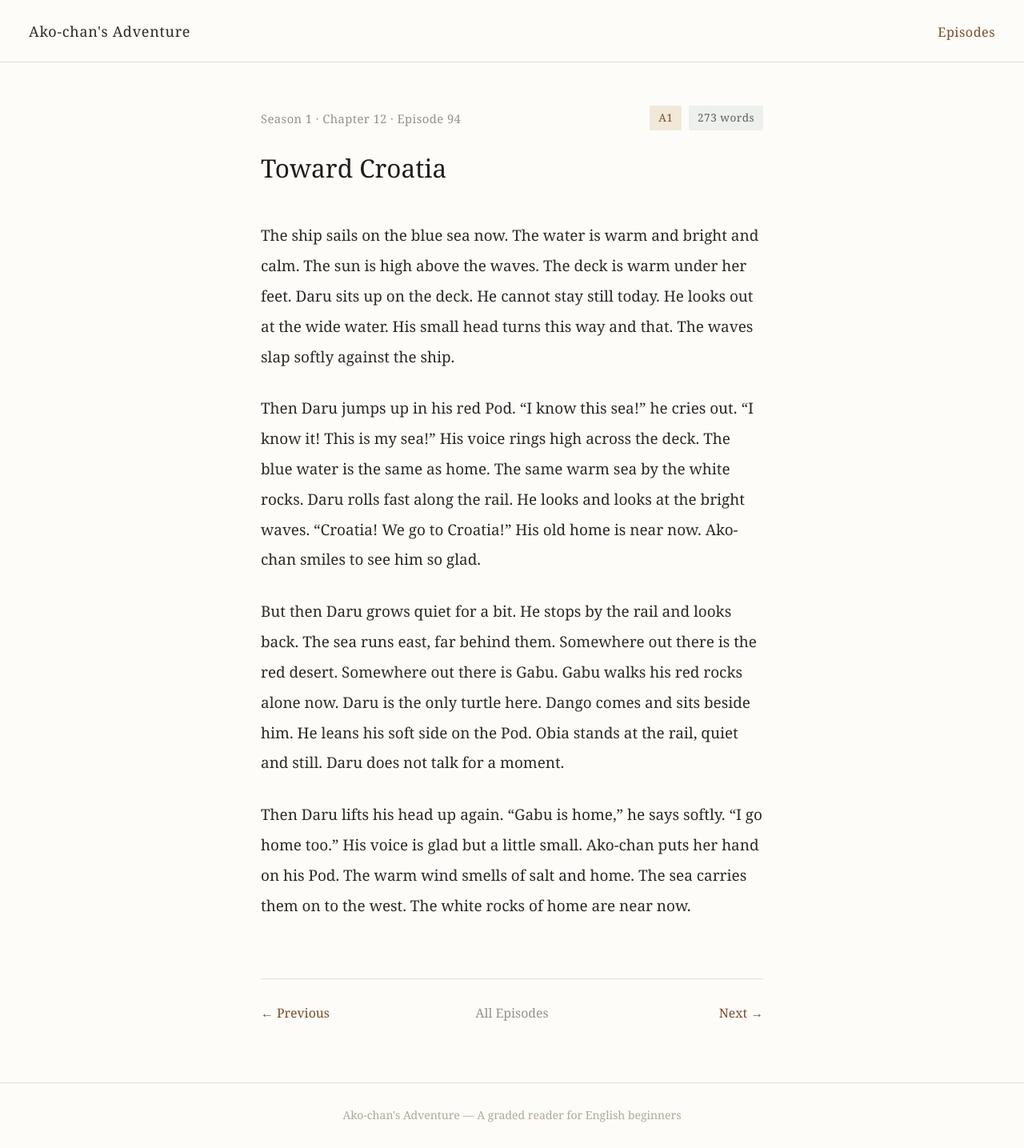
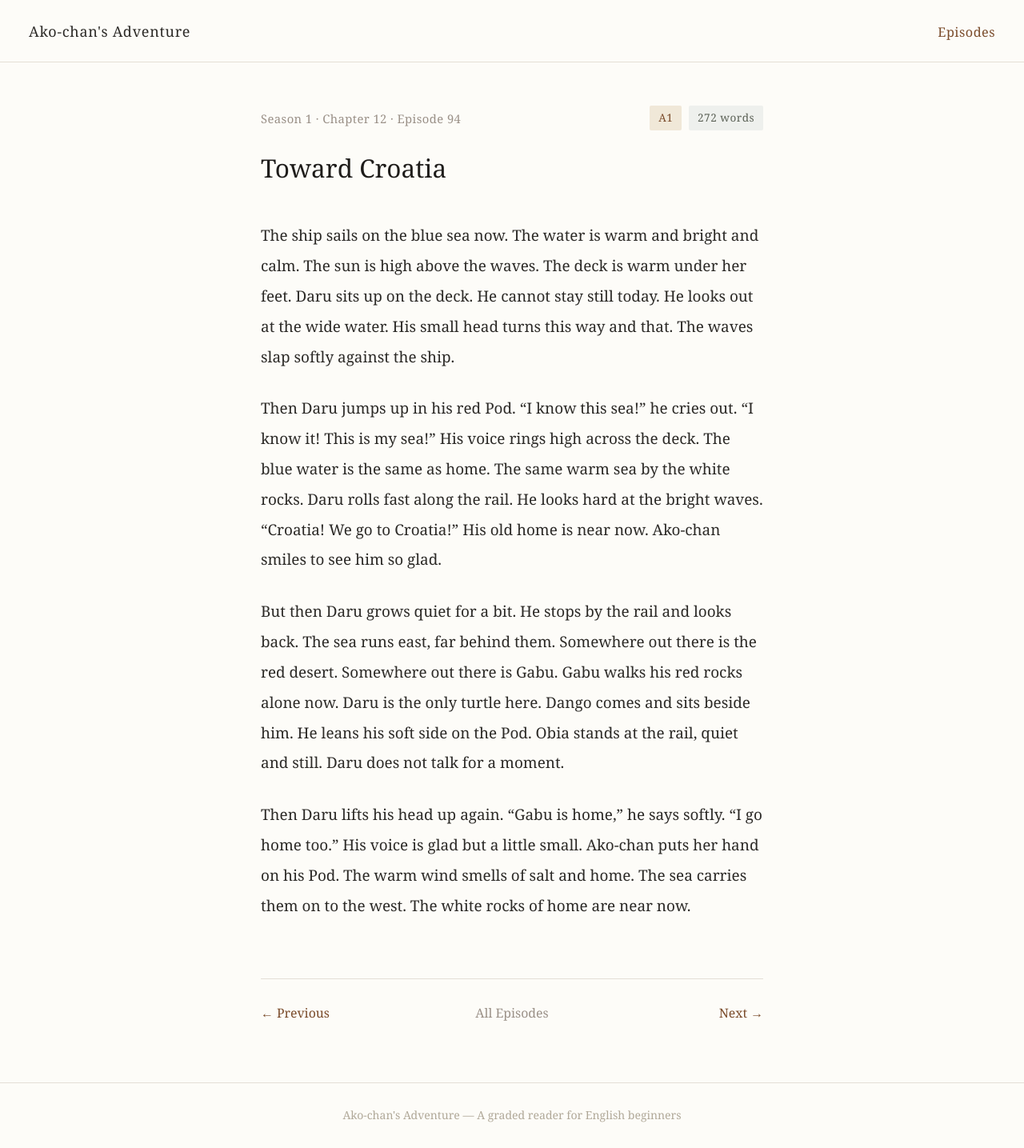
Before and after one commit to morisaki-yuichi/ako-chans-adventure, a Jekyll site: the page built from season1/chapter12/ep094.md, in a window 1280 px wide. Shown: the whole page at 80% size. Built offline with Jekyll 4.4.1, drawn with Linux system fonts in a browser that asks for light colours.

```diff
--- a/season1/chapter12/ep094.md
+++ b/season1/chapter12/ep094.md
@@ -6,7 +6,7 @@ chapter: 12
 episode: 94
 level: A1
 story_day: 108
-word_count: 273
+word_count: 272
 prev_ep: /season1/chapter12/ep093/
 next_ep: /season1/chapter12/ep095/
 permalink: /season1/chapter12/ep094/
@@ -14,7 +14,7 @@ permalink: /season1/chapter12/ep094/
 
 The ship sails on the blue sea now. The water is warm and bright and calm. The sun is high above the waves. The deck is warm under her feet. Daru sits up on the deck. He cannot stay still today. He looks out at the wide water. His small head turns this way and that. The waves slap softly against the ship.
 
-Then Daru jumps up in his red Pod. "I know this sea!" he cries out. "I know it! This is my sea!" His voice rings high across the deck. The blue water is the same as home. The same warm sea by the white rocks. Daru rolls fast along the rail. He looks and looks at the bright waves. "Croatia! We go to Croatia!" His old home is near now. Ako-chan smiles to see him so glad.
+Then Daru jumps up in his red Pod. "I know this sea!" he cries out. "I know it! This is my sea!" His voice rings high across the deck. The blue water is the same as home. The same warm sea by the white rocks. Daru rolls fast along the rail. He looks hard at the bright waves. "Croatia! We go to Croatia!" His old home is near now. Ako-chan smiles to see him so glad.
 
 But then Daru grows quiet for a bit. He stops by the rail and looks back. The sea runs east, far behind them. Somewhere out there is the red desert. Somewhere out there is Gabu. Gabu walks his red rocks alone now. Daru is the only turtle here. Dango comes and sits beside him. He leans his soft side on the Pod. Obia stands at the rail, quiet and still. Daru does not talk for a moment.
 
```
Also changed, not shown: planning/writing-guide.md (+5 -4 lines), season1/chapter01/ep002.md (+1 -1 lines), season1/chapter02/ep012.md (+1 -1 lines), season1/chapter07/ep050.md (+2 -2 lines), season1/chapter12/ep098.md (+1 -1 lines).
